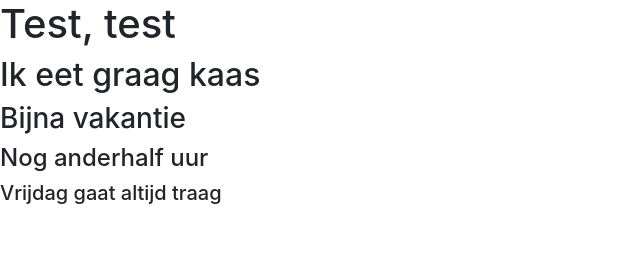
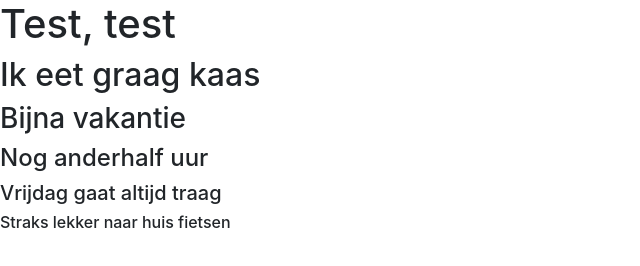
Before and after one commit to Stijnw222/OefentoetsVEBR, a plain HTML site: page index.html in a window 1280 px wide. Shown: the whole page, without its empty margins (0-640 px from the left). Drawn offline with nearby package versions, Linux system fonts and the light colour scheme.

Commit message:
Straks lekker naar huis fietsen

```diff
--- a/index.html
+++ b/index.html
@@ -20,6 +20,7 @@
     <h3>Bijna vakantie </h3>
     <h4>Nog anderhalf uur</h4>
     <h5>Vrijdag gaat altijd traag</h5>
+    <h6>Straks lekker naar huis fietsen</h6>
 
 
 
```
